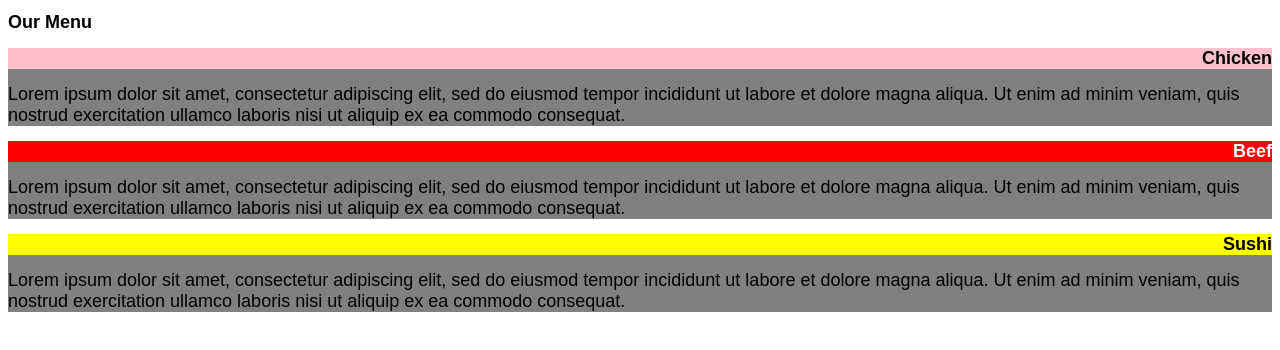
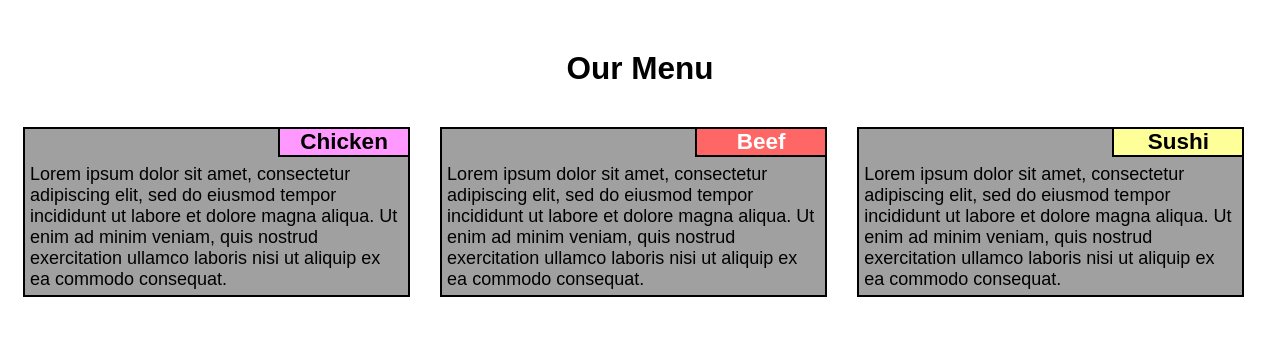
Before and after one commit to DortheBakToefting/coursera_test, a plain HTML site: page module2_solution/index.html in a window 1280 px wide. Drawn offline with Linux system fonts and the light colour scheme.

Commit message:
finished solution

```diff
--- a/module2_solution/css/module2.css
+++ b/module2_solution/css/module2.css
@@ -1,16 +1,57 @@
-
-/********** Base styles **********/
-
-
-/* Simple Responsive Framework. */
 * { color: black;
     font-size: 18px;
     font-family: Arial, Helvetica, sans-serif;
-    box-sizing: border-box; }
+    text-align: center;
+    box-sizing: border-box;
+    position: relative;
+    }
+  h1 {
+    font-size: 175%;
+    margin: 50px 25px 25px 25px;}
+  p {
+    text-align: left;
+    background-color: #A0A0A0;
+    border: 2px solid black;
+    margin: 15px;
+    padding: 35px 5px 5px 5px;}
+  span {
+    font-size: 125%;
+    font-weight: bold;
+    border-bottom: 2px solid black;
+    border-left: 2px solid black;
+    width: 130px;
+    position: absolute;
+    top: 0;
+    right: 0;}
+  #chicken span {background-color: #FF99FF; }
+  #beef span {color: white; background-color: #FF6666;}
+  #sushi span {background-color: #FFFF99; }
+  .row {
+  width: 100%;
+  }
+  @media (min-width: 992px) {
+    .col-l-4 {float: left;
+    }
+  .col-l-4 {
+    width: 33%;
+    }
+  }
+ @media (min-width: 768px) and (max-width: 991px) {
+  .col-m-6, .col-m-12 {
+    float: left;
+  }
+  .col-m-6 {
+    width: 50%;
+  }
+  .col-m-12 {
+    width: 100%;
+    }
+  }
 
-section {background-color: grey;
-          }
-h2 {text-align: right;}
-section.chicken h2 {background-color:pink; }
-section.beef h2 {color: white; background-color: red; }
-section.sushi h2 {background-color: yellow; }
+@media (max-width: 767px) {
+    .col-s-12 {float: left;
+    }
+   .col-s-12 {
+    width: 100%;
+  }
+}
--- a/module2_solution/index.html
+++ b/module2_solution/index.html
@@ -2,26 +2,18 @@
 <html>
 <head>
 	<meta charset="utf-8">
+	<meta name"viewport" content="width=device-width, inital-scale=1">
 	<title>Module2_solution</title>
 	<link rel="stylesheet" href="css\module2.css">
 </head>
 <body>
 	<h1>Our Menu</h1>
+	<div class=row>
+		<div class="col-l-4 col-m-6 col-s-12"><p id="chicken"><span>Chicken</span>Lorem ipsum dolor sit amet, consectetur adipiscing elit, sed do eiusmod tempor incididunt ut labore et dolore magna aliqua. Ut enim ad minim veniam, quis nostrud exercitation ullamco laboris nisi ut aliquip ex ea commodo consequat.</p></div>
 
-	<section class="chicken">
-		<h2>Chicken</h2>
-		<article>Lorem ipsum dolor sit amet, consectetur adipiscing elit, sed do eiusmod tempor incididunt ut labore et dolore magna aliqua. Ut enim ad minim veniam, quis nostrud exercitation ullamco laboris nisi ut aliquip ex ea commodo consequat.</article>
-	</section>
+		<div class="col-l-4 col-m-6 col-s-12"><p id="beef"><span>Beef</span>Lorem ipsum dolor sit amet, consectetur adipiscing elit, sed do eiusmod tempor incididunt ut labore et dolore magna aliqua. Ut enim ad minim veniam, quis nostrud exercitation ullamco laboris nisi ut aliquip ex ea commodo consequat.</p></div>
 
-	<section class="beef">
-		<h2>Beef</h2>
-		<article>Lorem ipsum dolor sit amet, consectetur adipiscing elit, sed do eiusmod tempor incididunt ut labore et dolore magna aliqua. Ut enim ad minim veniam, quis nostrud exercitation ullamco laboris nisi ut aliquip ex ea commodo consequat.</article>
-	</section>
-
-	<section class="sushi">
-		<h2>Sushi</h2>
-		<article>Lorem ipsum dolor sit amet, consectetur adipiscing elit, sed do eiusmod tempor incididunt ut labore et dolore magna aliqua. Ut enim ad minim veniam, quis nostrud exercitation ullamco laboris nisi ut aliquip ex ea commodo consequat.</article>
-	</section>
-
+		<div class="col-l-4 col-m-12 col-s-12"><p id="sushi"><span>Sushi</span>Lorem ipsum dolor sit amet, consectetur adipiscing elit, sed do eiusmod tempor incididunt ut labore et dolore magna aliqua. Ut enim ad minim veniam, quis nostrud exercitation ullamco laboris nisi ut aliquip ex ea commodo consequat.</p></div>
+	</div>
 </body>
 </html>
```
